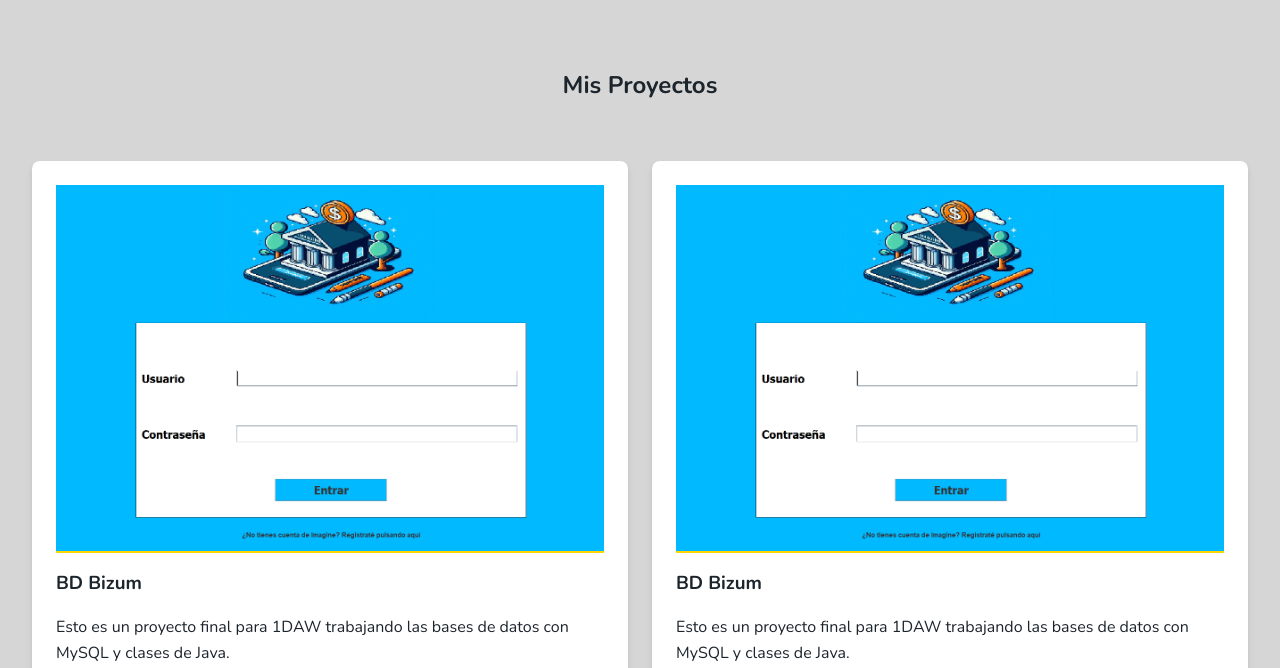
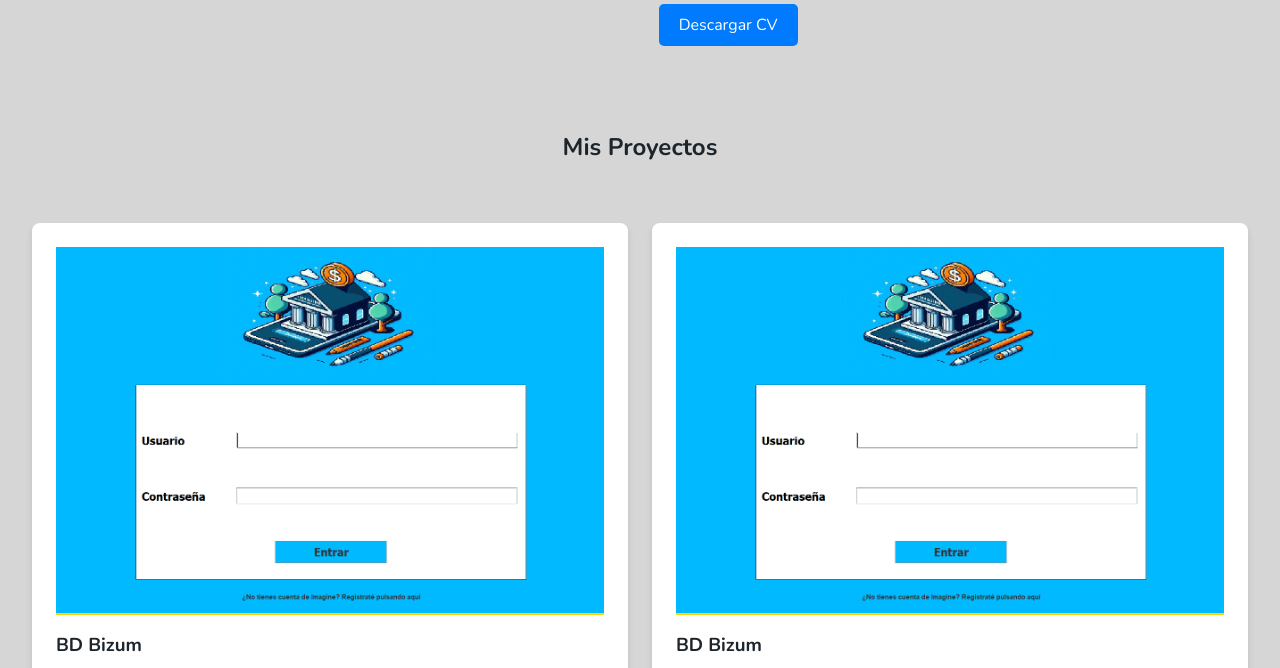
Before and after one commit to jcarrozadev/portFolio, a plain HTML site: page index.html in a window 1280 px wide. Shown: the part 1106-1774 px from the top of the page. Drawn offline with nearby package versions, Linux system fonts and the light colour scheme.

Commit message:
Descargar Curriculum

```diff
--- a/assets/css/stylesheet.css
+++ b/assets/css/stylesheet.css
@@ -347,3 +347,22 @@ footer .social-links a:hover {
   transform: scale(1.02);
   transition: 0.5s;
 }
+
+.cv-download {
+  margin-top: 20px;
+}
+
+.btn-download {
+  background-color: #007bff;
+  color: white;
+  border: none;
+  padding: 10px 20px;
+  border-radius: 5px;
+  cursor: pointer;
+  font-size: 16px;
+  transition: background-color 0.3s ease;
+}
+
+.btn-download:hover {
+  background-color: #0056b3;
+}
--- a/index.html
+++ b/index.html
@@ -49,6 +49,12 @@
                         <a href="https://es.linkedin.com/in/javier-arias-carroza-0318582b4" target="_blank"><i class="fab fa-linkedin"></i></a>
                         <a href="https://www.instagram.com/jcarroza_27" target="_blank"><i class="fab fa-instagram"></i></a>
                     </div>
+                    <div class="cv-download"></div>
+                        <a href="./assets/cv/CV_JavierAriasCarroza.pdf" download="CV_JavierAriasCarroza.pdf">
+                            <button class="btn-download">Descargar CV</button>
+                        </a>
+                    </div>
+
                 </div>
             </div>
         </section>
```
Also changed, not shown: 1 other file.
